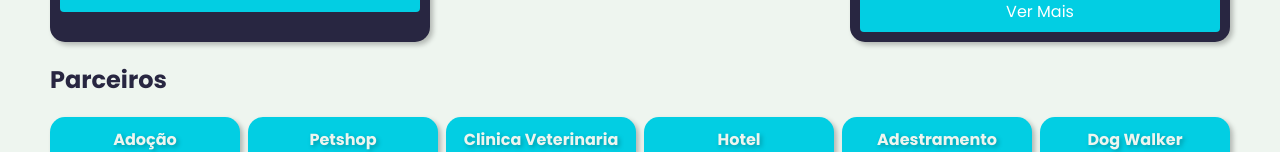
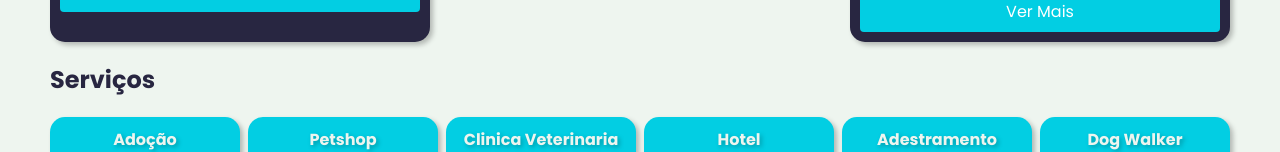
Before and after one commit to RNoleto/adopets-vue3, a Vue app: page / in a window 1280 px wide. Shown: the part 1714-1866 px from the top of the page. Built offline with nearby package versions, Linux system fonts and the light colour scheme.

Commit message:
ajuste em services

```diff
--- a/src/components/Services.vue
+++ b/src/components/Services.vue
@@ -41,7 +41,7 @@
   margin-top: 10px;
   gap: 5px;
   .card {
-    min-width: 190px;
+    width: 190px;
     padding: 10px;
     gap: 10px;
     display: flex;
@@ -54,6 +54,7 @@
     box-shadow: 3px 3px 5px rgba($color: #000000, $alpha: 0.25);
     transition: all 0.3s ease-in-out;
     .title {
+      text-align: center;
       font-size: 16px;
       color: var(--color-4);
       filter: drop-shadow(2px 2px 2px rgba(0, 0, 0, 0.25));
--- a/src/pages/Home.vue
+++ b/src/pages/Home.vue
@@ -57,7 +57,7 @@
     </section>
     <section class="services">
       <div class="content">
-        <h1>Parceiros</h1>
+        <h1>Serviços</h1>
         <Services />
       </div>
     </section>
@@ -171,8 +171,6 @@
     .blog {
       .cards {
         justify-content: space-between;
-        .card {
-        }
       }
     }
   }
```
